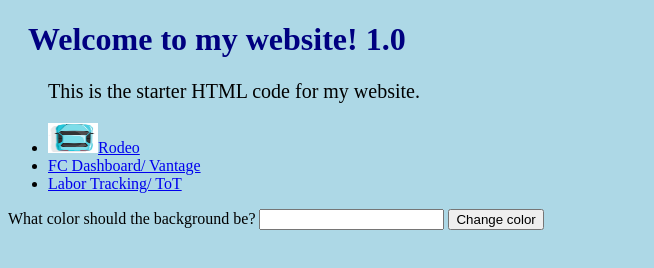
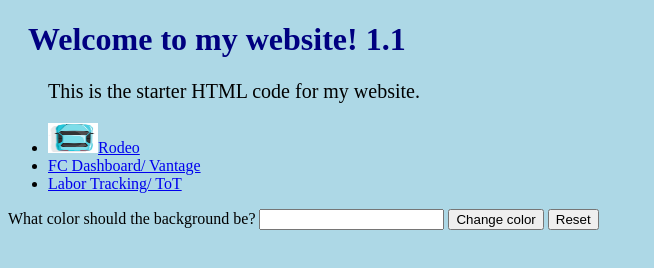
Before and after one commit to MahnZo/MahnZo.github.io, a plain HTML site: page index.html in a window 1280 px wide. Shown: the whole page, without its empty margins (0-654 px from the left). Drawn offline with Linux system fonts and the light colour scheme.

Commit message:
update to version num andded

```diff
--- a/index.html
+++ b/index.html
@@ -33,6 +33,7 @@
   <label for="color">What color should the background be?</label>
   <input type="text" id="color" name="color">
   <input type="button" value="Change color" onclick="changeColor()">
+  <input type="button" value="Reset" onclick="resetColor()">
 </form>
 
 
--- a/script.js
+++ b/script.js
@@ -1,5 +1,5 @@
 // add a dynamic header
-let versionNum = "1.0";
+let versionNum = "1.1";
 document.getElementById("header").innerHTML = "Welcome to my website! " + versionNum;
 
 
@@ -17,3 +17,7 @@ function changeColor() {
     var color = document.getElementById("color").value;
     document.body.style.background = color;
 }
+
+function resetColor() {
+    document.body.style.background = lightblue;
+}
```
Lines whose indentation alone changed are shown as unchanged.
